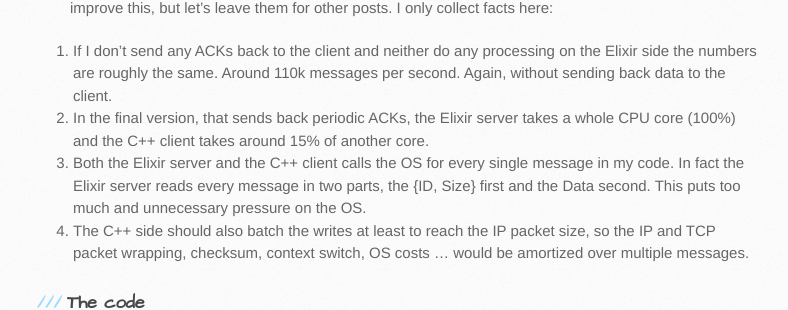
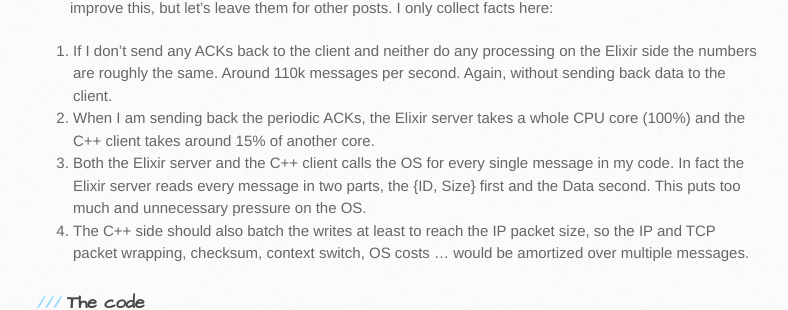
Before and after one commit to dbeck/dbeck.github.io, a Jekyll site: the page built from _posts/2015-10-10-Four-Times-Speedup-By-Throttling.markdown, in a window 1280 px wide and 900 px high, scrolled down 5117 px. Shown: the part 151-461 px from the top of the window, without its empty margins (100-888 px from the left). Built offline with Jekyll 4.4.1, drawn with Linux system fonts in a browser that asks for light colours; Markdown is read by kramdown in place of the engine named in the settings; comment, search, counter and statistics services are not loaded.

Commit message:
fixing the new post

```diff
--- a/_posts/2015-10-10-Four-Times-Speedup-By-Throttling.markdown
+++ b/_posts/2015-10-10-Four-Times-Speedup-By-Throttling.markdown
@@ -113,7 +113,7 @@ And the statistics:
 100k small messages per second is not bad on the loopback network but compared to the [10 million persistent local messages](http://dbeck.github.io/price-of-being-distributed/) in my local queue experiment is not so good. I have a few ideas where to improve this, but let's leave them for other posts. I only collect facts here:
 
  1. If I don't send any ACKs back to the client and neither do any processing on the Elixir side the numbers are roughly the same. Around 110k messages per second. Again, without sending back data to the client.
- 2. In the final version, that sends back periodic ACKs, the Elixir server takes a whole CPU core (100%) and the C++ client takes around 15% of another core.
+ 2. When I am sending back the periodic ACKs, the Elixir server takes a whole CPU core (100%) and the C++ client takes around 15% of another core.
  3. Both the Elixir server and the C++ client calls the OS for every single message in my code. In fact the Elixir server reads every message in two parts, the {ID, Size} first and the Data second. This puts too much and unnecessary pressure on the OS.
  4. The C++ side should also batch the writes at least to reach the IP packet size, so the IP and TCP packet wrapping, checksum, context switch, OS costs ... would be amortized over multiple messages.
 
```
